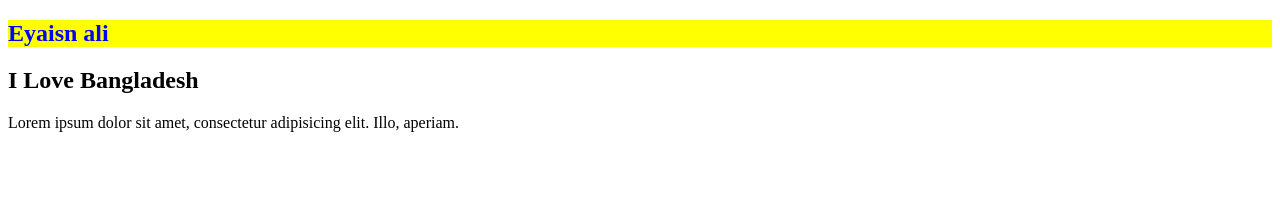
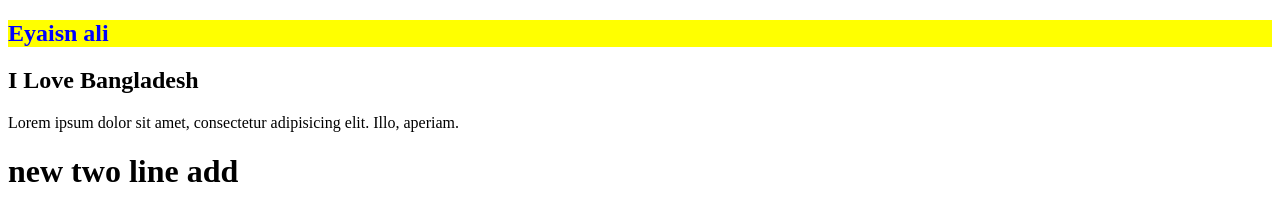
Before and after one commit to Eyasin81/git81, a plain HTML site: page index.html in a window 1280 px wide. Drawn offline with Linux system fonts and the light colour scheme.

Commit message:
new h1 add

```diff
--- a/index.html
+++ b/index.html
@@ -12,5 +12,7 @@
     <!-- BranchA -->
     <h2>I Love Bangladesh</h2>
     <p>Lorem ipsum dolor sit amet, consectetur adipisicing elit. Illo, aperiam.</p>
+    <!-- BranchA  -->
+    <h1>new two line add</h1>
 </body>
 </html>
```
